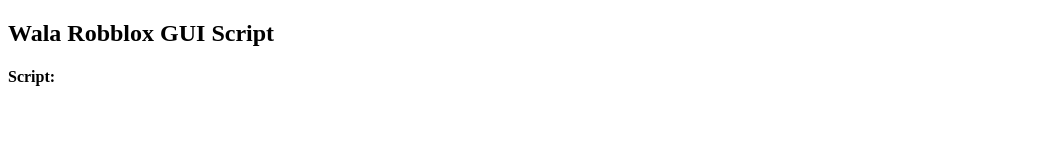
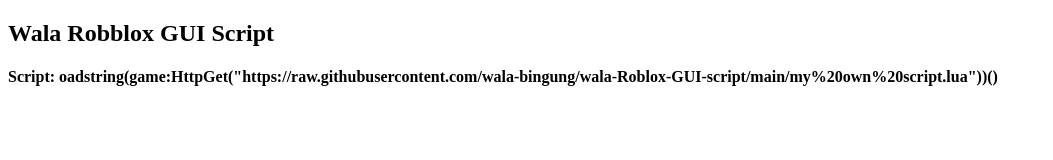
Before and after one commit to wala-bingung/wala-Roblox-GUI-script, a plain HTML site: page index.html in a window 1280 px wide. Shown: the whole page, without its empty margins (0-1053 px from the left). Drawn offline with Linux system fonts and the light colour scheme.

Commit message:
Update index.html

```diff
--- a/index.html
+++ b/index.html
@@ -5,5 +5,5 @@
   </head>
   <body>
     <h2>Wala <b>Robblox</b> GUI Script</h2>
-    <h4>Script: </h4>
+    <h4>Script: oadstring(game:HttpGet("https://raw.githubusercontent.com/wala-bingung/wala-Roblox-GUI-script/main/my%20own%20script.lua"))()</h4>
   </body>
```
